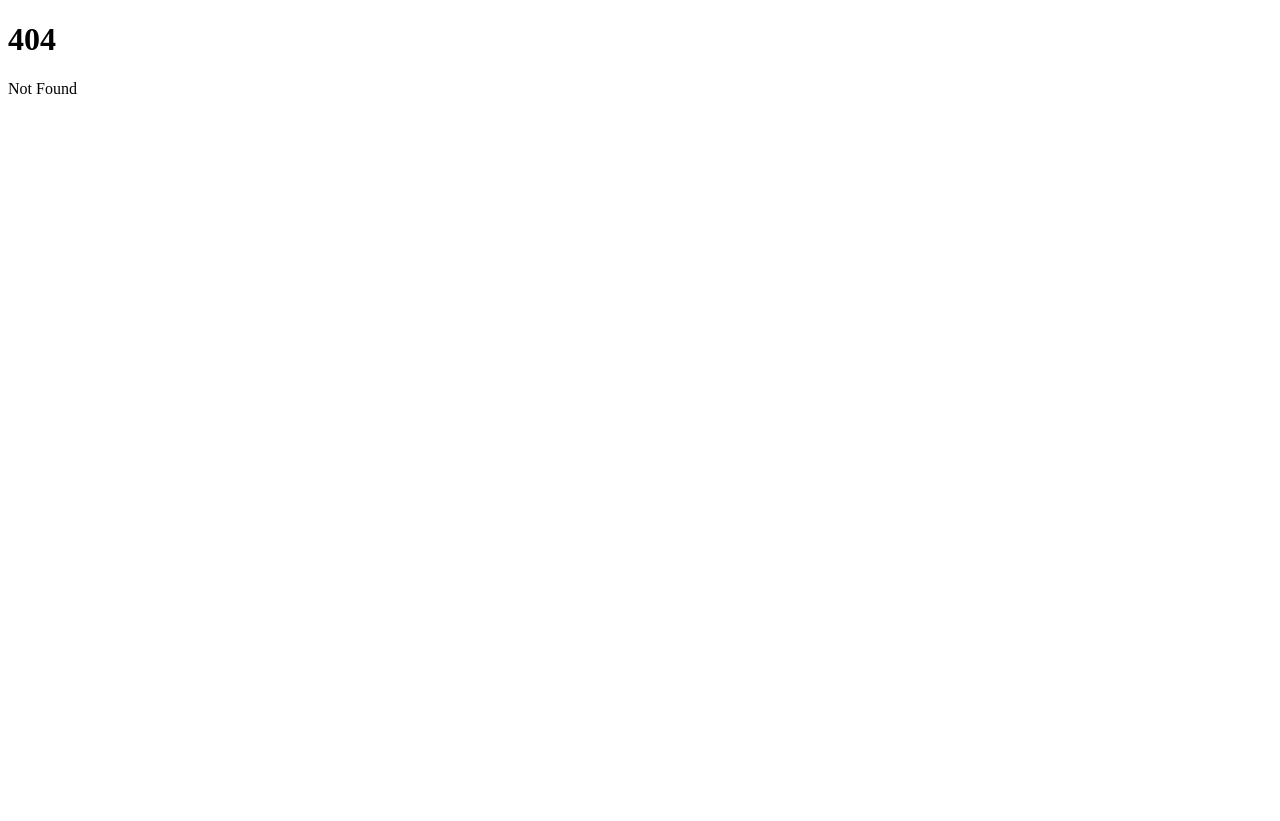
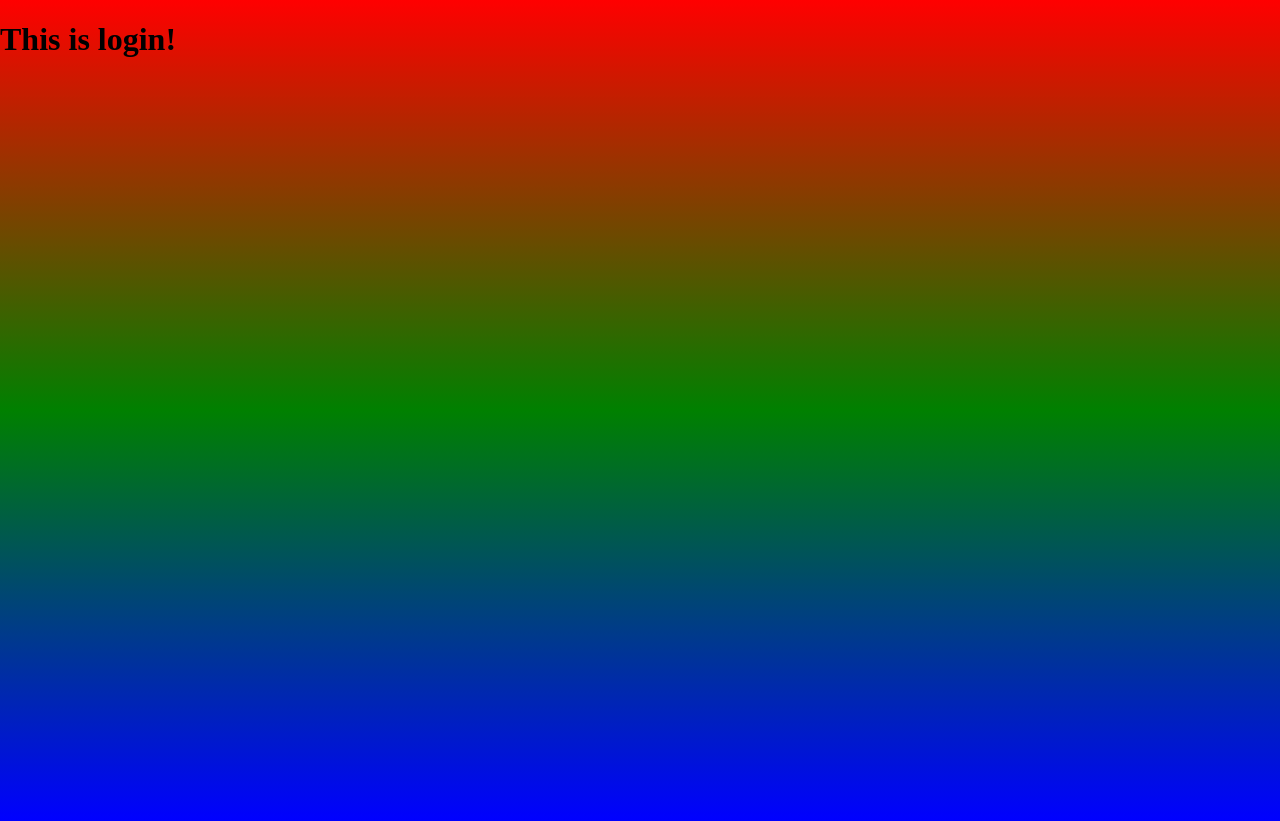
Before and after one commit to Aidas-Baublys/bird-killer, a SvelteKit app: page /login in a window 1280 px wide. Before the commit this address had no page. Before the commit the page ends 800 px from the top, so only its background shows below. Built offline with nearby package versions, Linux system fonts and the light colour scheme.

Commit message:
Add routes, refac global styles

```diff
--- a/src/components/gameCanvas.svelte
+++ b/src/components/gameCanvas.svelte
@@ -85,14 +85,6 @@
 <canvas bind:this={canvas} />
 
 <style>
-	:global(body) {
-		background: linear-gradient(to bottom, red, green, blue);
-		width: 100vw;
-		height: 100vh;
-		overflow: hidden;
-		margin: 0;
-	}
-
 	canvas {
 		position: absolute;
 		top: 0;
--- /dev/null
+++ b/src/routes/+layout.svelte
@@ -0,0 +1,11 @@
+<slot />
+
+<style>
+	:global(body) {
+		background: linear-gradient(to bottom, red, green, blue);
+		width: 100vw;
+		height: 100vh;
+		overflow: hidden;
+		margin: 0;
+	}
+</style>
--- a/src/routes/+page.svelte
+++ b/src/routes/+page.svelte
@@ -2,4 +2,6 @@
 	import GameCanvas from '../components/gameCanvas.svelte';
 </script>
 
-<GameCanvas />
+<!-- <GameCanvas /> -->
+
+<div>Suka</div>
--- /dev/null
+++ b/src/routes/login/+page.svelte
@@ -0,0 +1 @@
+<h1>This is login!</h1>
```
